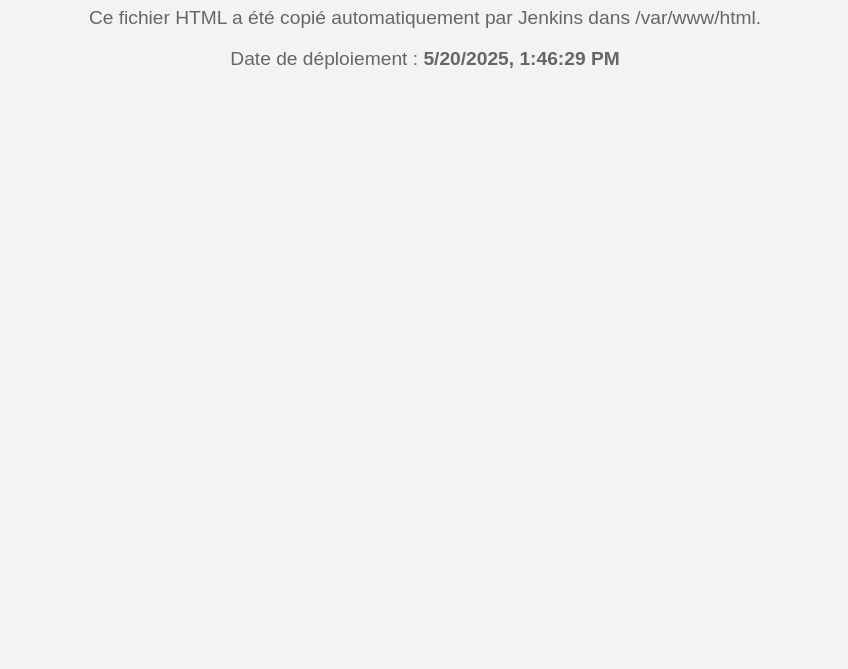
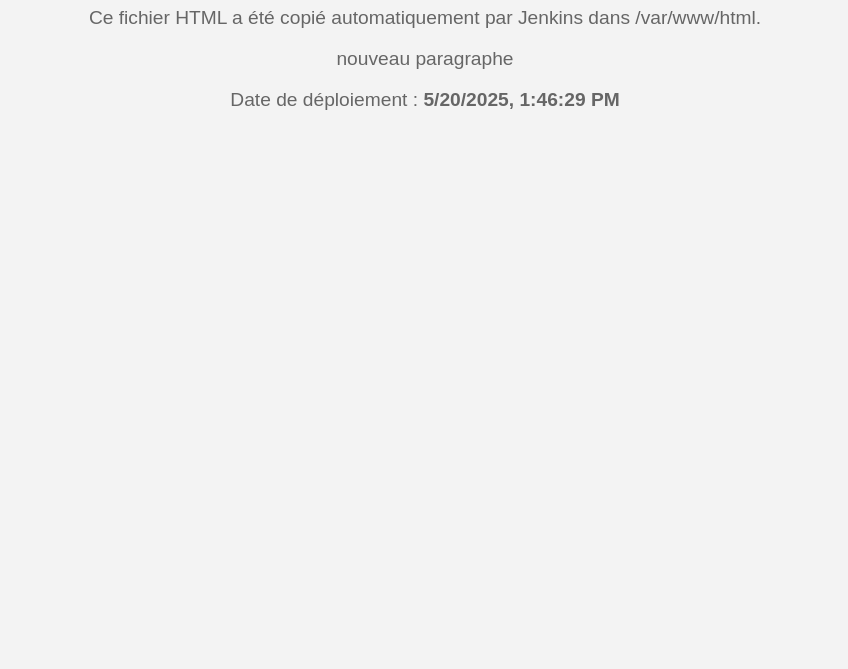
Before and after one commit to MayranL/jenkins-html, a plain HTML site: page index.html in a window 1280 px wide. Shown: the part 131-800 px from the top of the page, without its empty margins (215-1063 px from the left). Drawn offline with Linux system fonts and the light colour scheme.

Commit message:
Update index.html

```diff
--- a/index.html
+++ b/index.html
@@ -22,6 +22,7 @@
 <body>
     <h1>Bienvenue sur mon site web déployé avec Jenkins !</h1>
     <p>Ce fichier HTML a été copié automatiquement par Jenkins dans /var/www/html.</p>
+    <P> nouveau paragraphe </p>
     <p>Date de déploiement : <strong><span id="deployDate"></span></strong></p>
 
     <script>
```
